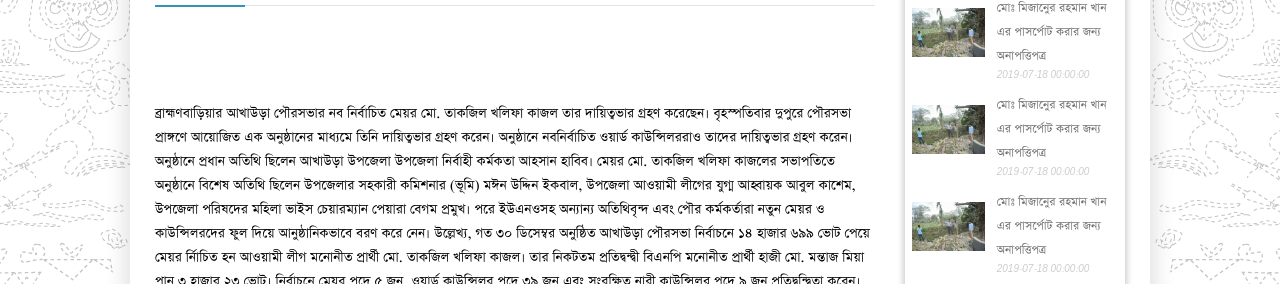
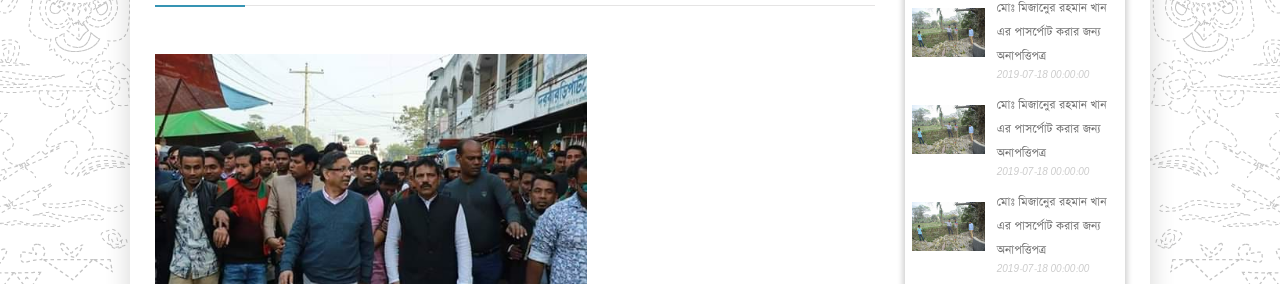
Before and after one commit to Aftabur-Rahman-Parvez/akhaura, a plain HTML site: page about.html in a window 1280 px wide. Shown: the part 466-750 px from the top of the page. Drawn offline with Linux system fonts and the light colour scheme.

Commit message:
new update-3

```diff
--- a/about.html
+++ b/about.html
@@ -347,7 +347,7 @@
                                   </div>
                                   <div class="post-details-value mt-5 ">
                                       <div class="post-details-value-image mb-4">
-                                          <img src="assets/images/45.jpg animated " alt="" class="img-fluid">
+                                          <img src="assets/images/45.jpg" alt="" class="img-fluid">
                                       </div>
                                       <div class="post-details-value-content animated wow slideInUp" data-wow-duration="2s">
                                           <p>ব্রাহ্মণবাড়িয়ার আখাউড়া পৌরসভার নব নির্বাচিত মেয়র মো. তাকজিল খলিফা কাজল তার দায়িত্বভার গ্রহণ করেছেন। বৃহস্পতিবার দুপুরে পৌরসভা প্রাঙ্গণে আয়োজিত এক অনুষ্ঠানের মাধ্যমে তিনি দায়িত্বভার গ্রহণ করেন। অনুষ্ঠানে নবনির্বাচিত ওয়ার্ড কাউন্সিলররাও তাদের দায়িত্বভার গ্রহণ করেন। অনুষ্ঠানে প্রধান অতিথি ছিলেন আখাউড়া উপজেলা উপজেলা নির্বাহী কর্মকতা আহসান হাবিব।
```
